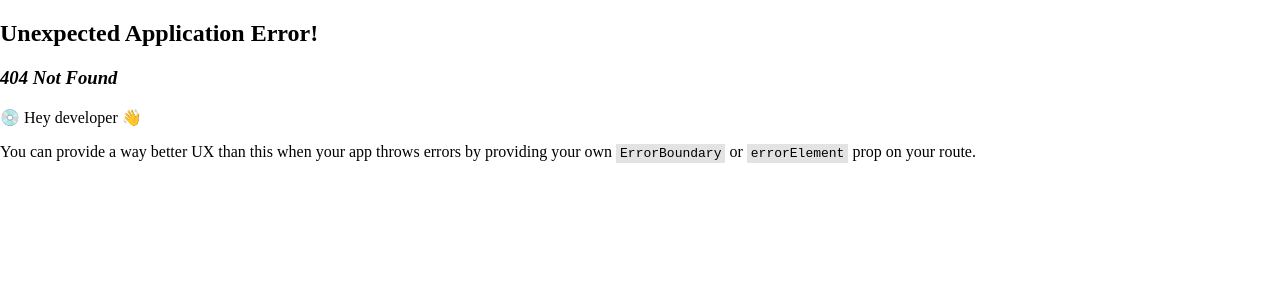
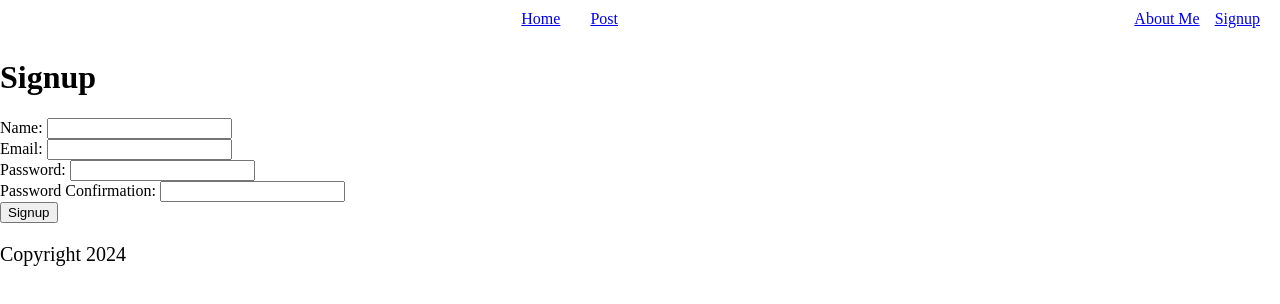
Before and after one commit to zackvalavanis/Travel-Journal-Frontend, a React (Vite) app: page /SignupPage in a window 1280 px wide. Before the commit this address had no page. Shown: the top 304 px of the page. Built offline with nearby package versions, Linux system fonts and the light colour scheme.

Commit message:
signup page

```diff
--- a/src/App.jsx
+++ b/src/App.jsx
@@ -3,6 +3,7 @@ import { Footer } from './Footer.jsx';
 import { Home } from './Home.jsx'
 import { AboutMePage } from './AboutMePage.jsx'
 import { CreatePostPage } from './CreatePostPage.jsx'
+import { SignupPage } from './SignupPage.jsx';
 import { createBrowserRouter, RouterProvider, Outlet } from 'react-router-dom';
 import axios from 'axios'
 
@@ -32,6 +33,10 @@ const router = createBrowserRouter( [
       {
         path: '/create',
         element: <CreatePostPage />
+      },
+      {
+        path: '/SignupPage',
+        element: <SignupPage />
       }
     ]
   }
--- a/src/CreatePostPage.jsx
+++ b/src/CreatePostPage.jsx
@@ -9,17 +9,8 @@ export function CreatePostPage () {
     axios.post('http://localhost:3000/posts.json', params).then((response) => {
       console.log(response.data);
       return response.data
-
     })
   }
-
-
-
-
-
-
-
-
 
 
   return (
@@ -33,7 +24,10 @@ export function CreatePostPage () {
           Post: <input name='text' type='text' required/>
         </div>
         <div>
-          user_id: <input name='user_id' type='text' />
+          user_id: <input name='user_id' type='text' required/>
+        </div>
+        <div>
+          Image: <input name='image_url' type='text' />
         </div>
         <button type='submit'>Create Post</button>
       </form>
--- a/src/Header.css
+++ b/src/Header.css
@@ -6,6 +6,7 @@ header {
   justify-content: space-between;
   /* Space between left and right sections */
   position: sticky;
+  /* Stick to the top on scroll */
   top: 0;
   background-color: white;
   z-index: 100;
@@ -24,12 +25,17 @@ header {
 
 .header-center .link-container {
   margin: 0 15px;
-  /* Space between links */
+  /* Space between center links */
 }
 
 .header-right {
   display: flex;
   /* Keep the right section as flex */
   margin-left: auto;
-  /* Pushes this section to the right */
+  /* Push this section to the right */
 }
+
+.header-right .link-container {
+  margin-left: 15px;
+  /* Add space between right links */
+}
--- a/src/Header.jsx
+++ b/src/Header.jsx
@@ -16,6 +16,9 @@ export function Header () {
         <div className='link-container'>
           <Link to='/AboutMe'> About Me</Link>
         </div>
+        <div className='link-container'>
+          <Link to='/SignupPage'>Signup</Link>
+        </div>
       </div>
     </header>
   )
--- a/src/Home.jsx
+++ b/src/Home.jsx
@@ -17,6 +17,7 @@ export function Home () {
           ) : (
             <div>No image available</div>
           )}
+        <button>More Info</button>
         </div>
       ))}
     </div>
--- /dev/null
+++ b/src/SignupPage.jsx
@@ -0,0 +1,56 @@
+import './SignupPage.css'
+import { useState } from 'react'
+import { useNavigate } from 'react-router-dom'
+import axios from 'axios'
+
+
+
+export function SignupPage () {
+  const [ errors, setErrors] = useState([]);
+  const navigate = useNavigate();
+
+
+  const handleSubmit = (event) => {
+    event.preventDefault();
+    setErrors([]);
+    const params = new FormData(event.target);
+    axios
+      .post('http://localhost:3000/users.json', params).then((response) => {
+        console.log(response.data);
+        event.target.reset();
+        response.data;
+        navigate('/');
+      })
+      .catch((error) => {
+        console.log(error.response.data.errors);
+        setErrors(error.response.data.errors);
+      });
+  };
+
+
+  return (
+    <div id='signup' className='signup'>
+      <h1>Signup</h1>
+        <ul>
+          { errors.map((error) => (
+            <li key={error}>{error}</li>
+          ))}
+        </ul>
+        <form onSubmit={handleSubmit}>
+          <div>
+            Name: <input type='text' name='name' required />
+          </div>
+          <div>
+            Email: <input type='email' name='email' />
+          </div>
+          <div>
+            Password: <input type='password' name='password' />
+          </div>
+          <div>
+            Password Confirmation: <input name='password_confirmation' type='password' />
+          </div>
+          <button type='submit'>Signup</button>
+        </form>
+    </div>
+  )
+}
```
Also changed, not shown: src/SignupPage.css (added).
